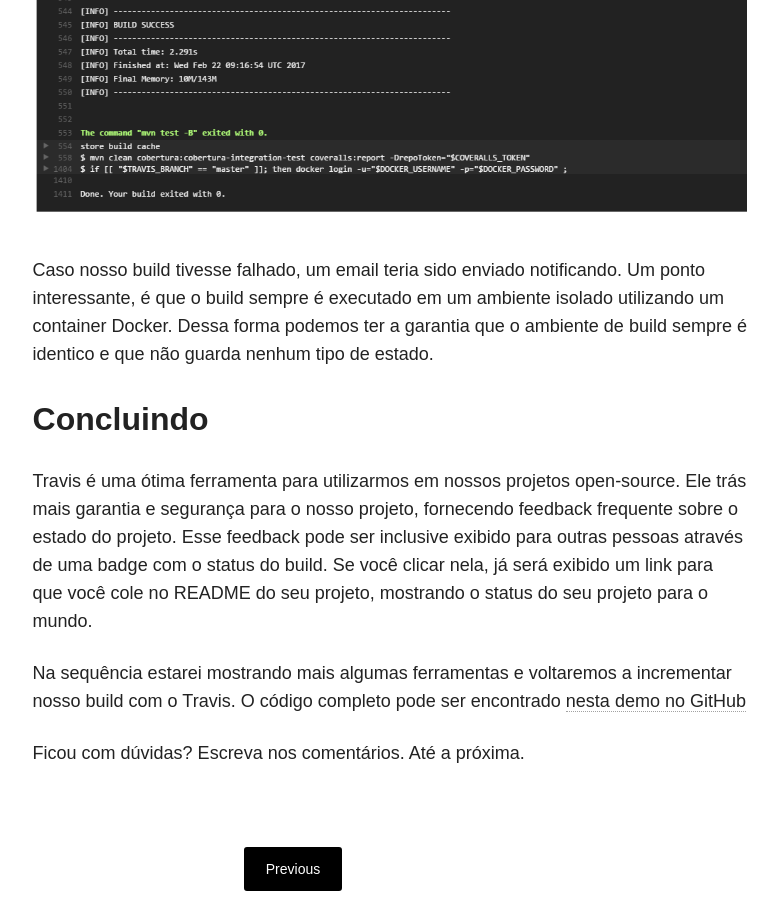
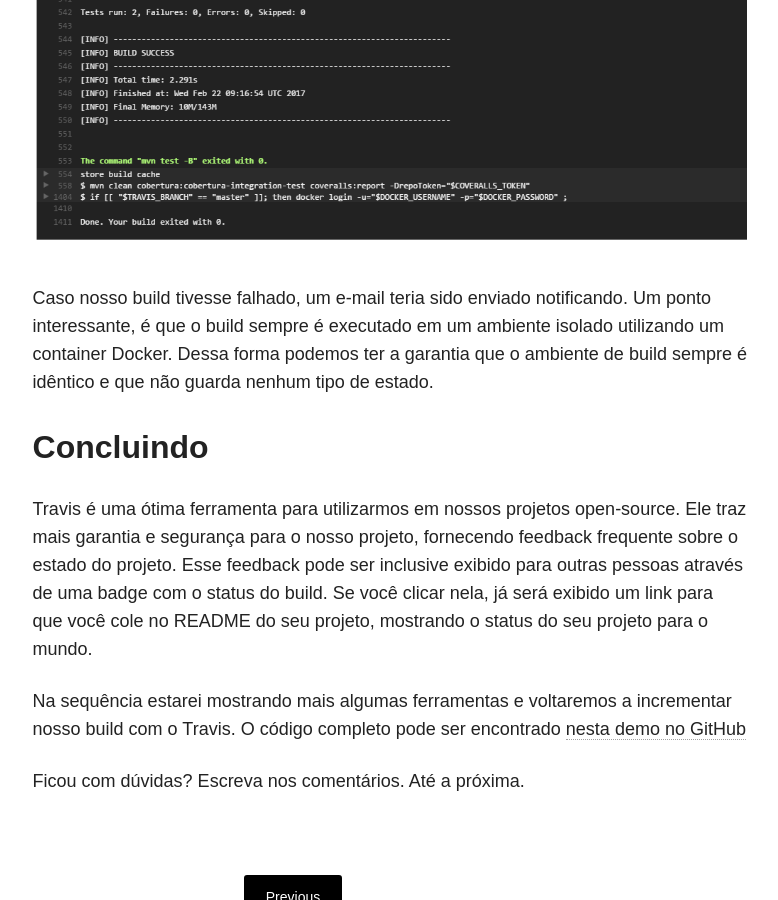
Before and after one commit to robsonbittencourt/rbittencourt.com, a Jekyll site: the page built from _posts/2017-03-06-faca-o-build-do-seu-projeto-com-travis-ci.md, in a window 1280 px wide and 900 px high, scrolled down 3817 px. Shown: the whole window, without its empty margins (347-1125 px from the left). Built offline with Jekyll 4.4.1, drawn with Linux system fonts in a browser that asks for light colours; nearby versions of some CDN libraries; comment, search, counter and statistics services are not loaded; some of the changed text lies outside the part shown.

Commit message:
Corrige erros de ortografia

```diff
--- a/_posts/2017-03-06-faca-o-build-do-seu-projeto-com-travis-ci.md
+++ b/_posts/2017-03-06-faca-o-build-do-seu-projeto-com-travis-ci.md
@@ -69,10 +69,10 @@
 </figure>
 
 
-Caso nosso build tivesse falhado, um email teria sido enviado notificando. Um ponto interessante, é que o build sempre é executado em um ambiente isolado utilizando um container Docker. Dessa forma podemos ter a garantia que o ambiente de build sempre é identico e que não guarda nenhum tipo de estado.
+Caso nosso build tivesse falhado, um e-mail teria sido enviado notificando. Um ponto interessante, é que o build sempre é executado em um ambiente isolado utilizando um container Docker. Dessa forma podemos ter a garantia que o ambiente de build sempre é idêntico e que não guarda nenhum tipo de estado.
 
 ## Concluindo
-Travis é uma ótima ferramenta para utilizarmos em nossos projetos open-source. Ele trás mais garantia e segurança para o nosso projeto, fornecendo feedback frequente sobre o estado do projeto. Esse feedback pode ser inclusive exibido para outras pessoas através de uma badge com o status do build. Se você clicar nela, já será exibido um link para que você cole no README do seu projeto, mostrando o status do seu projeto para o mundo.
+Travis é uma ótima ferramenta para utilizarmos em nossos projetos open-source. Ele traz mais garantia e segurança para o nosso projeto, fornecendo feedback frequente sobre o estado do projeto. Esse feedback pode ser inclusive exibido para outras pessoas através de uma badge com o status do build. Se você clicar nela, já será exibido um link para que você cole no README do seu projeto, mostrando o status do seu projeto para o mundo.
 
 Na sequência estarei mostrando mais algumas ferramentas e voltaremos a incrementar nosso build com o Travis. O código completo pode ser encontrado [nesta demo no GitHub](https://github.com/robsonbittencourt/app-tools-examples)
 
```
Also changed, not shown: other parts of _posts/2017-03-06-faca-o-build-do-seu-projeto-com-travis-ci.md (+3 -3 lines).
